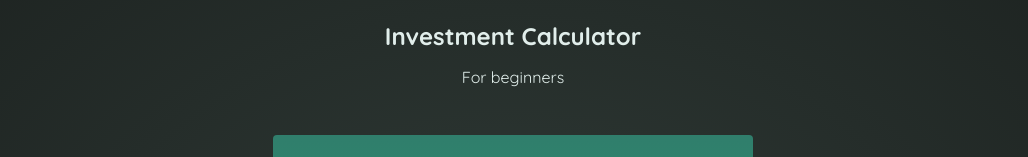
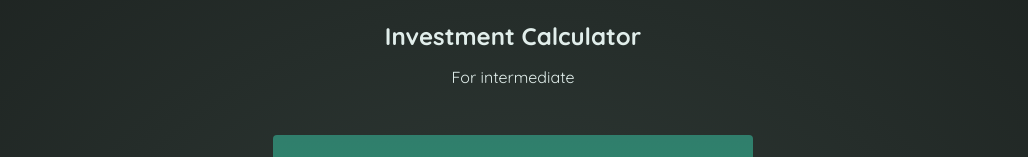
Before and after one commit to raizo7/Investment-Calculator, a React (Vite) app: page / in a window 1280 px wide. Shown: the part 127-284 px from the top of the page, without its empty margins (127-1155 px from the left). Built offline with nearby package versions, Linux system fonts and the light colour scheme.

Commit message:
change beginner to intermediate

```diff
--- a/src/components/Header.jsx
+++ b/src/components/Header.jsx
@@ -5,7 +5,7 @@ export default function Header() {
     <header id="header">
       <img src={logo} alt="Logo showing a money bag" />
       <h1>Investment Calculator</h1>
-      <p>For beginners</p>
+      <p>For intermediate</p>
     </header>
   );
 }
```
